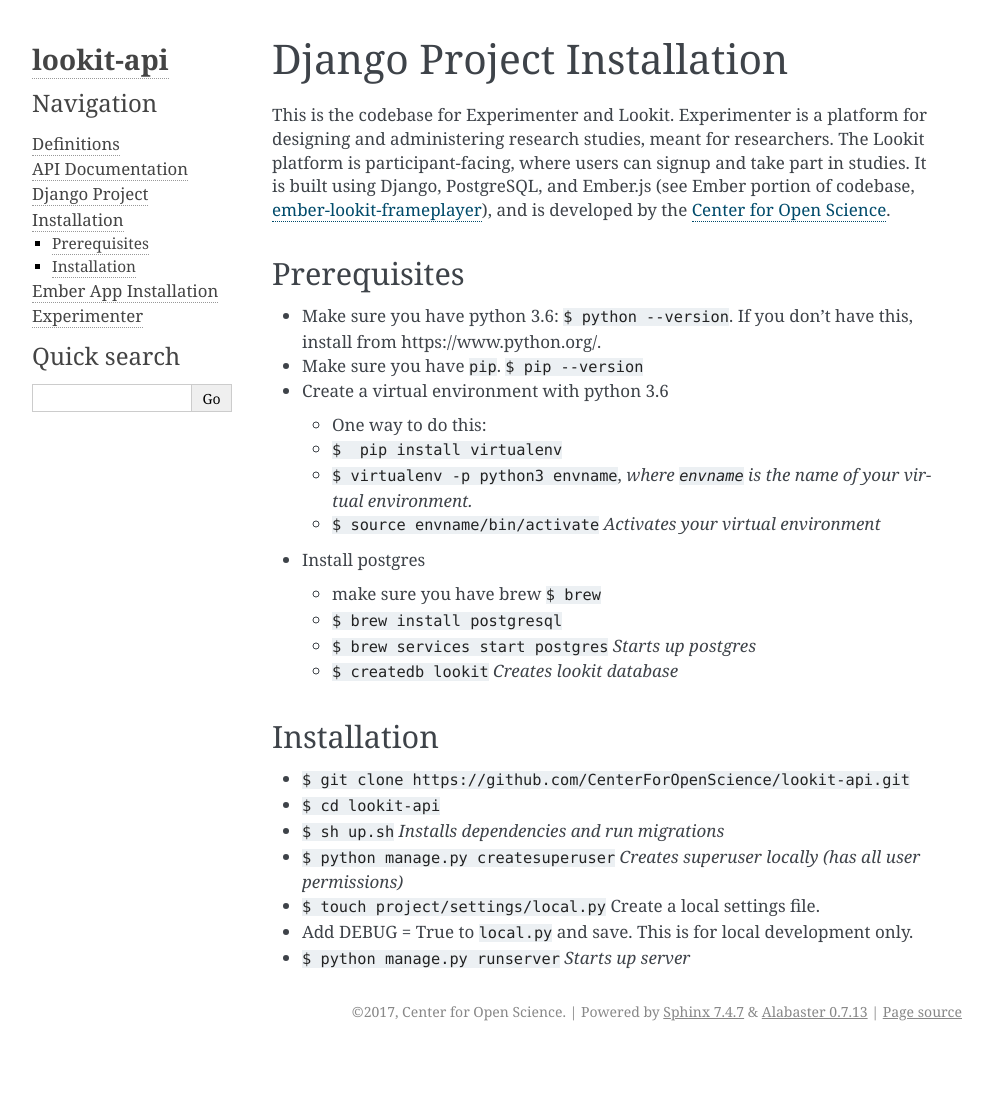
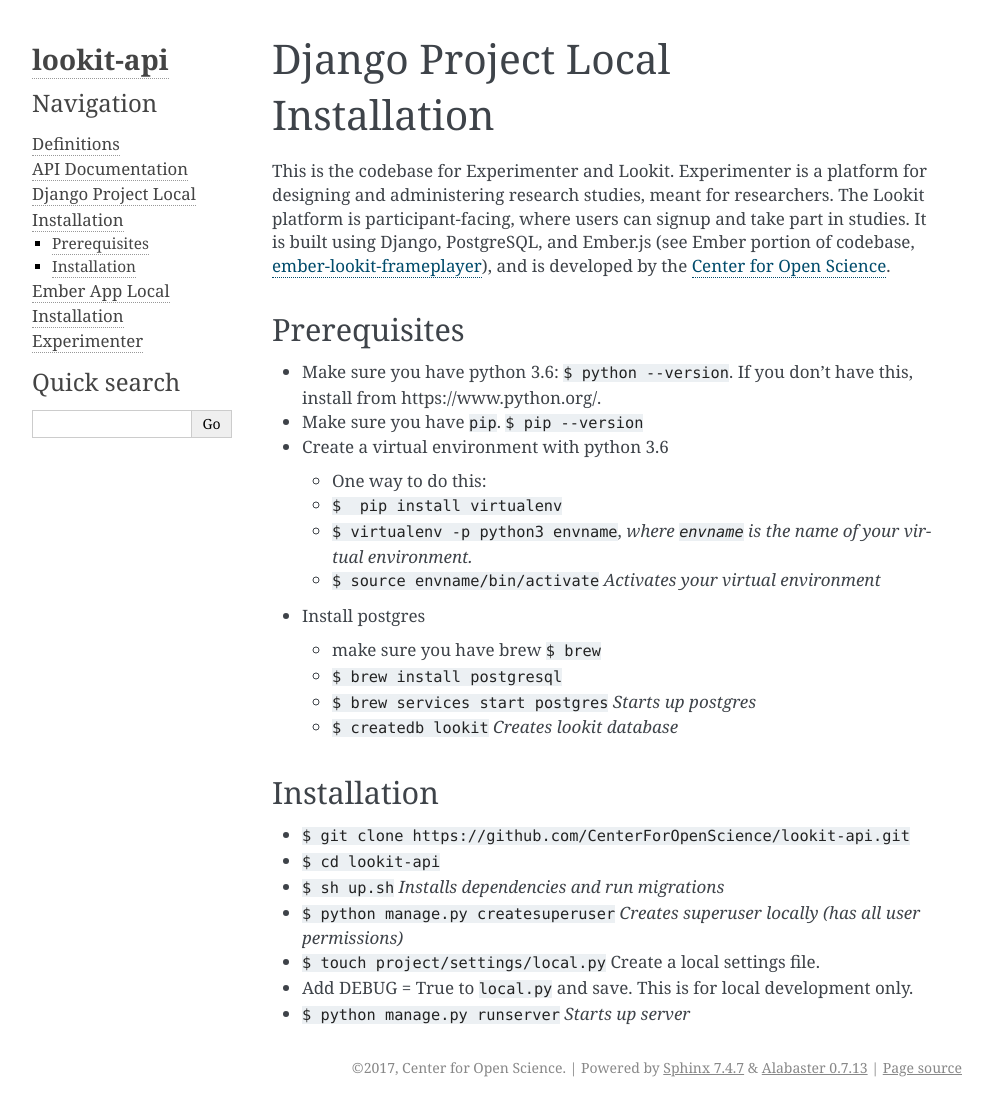
Before and after one commit to lookit/lookit-api, a Sphinx documentation site: the page built from docs/source/django-project-installation.md, in a window 1280 px wide. Shown: the whole page, without its empty margins (148-1141 px from the left). Built offline with Sphinx 7.4.7, drawn with Linux system fonts in a browser that asks for light colours; before the commit the page ends 1051 px from its top, so only the background shows below that.

Commit message:
Clarify that the instructions are for local instructions.

```diff
--- a/docs/source/django-project-installation.md
+++ b/docs/source/django-project-installation.md
@@ -1,4 +1,4 @@
-# Django Project Installation
+# Django Project Local Installation
 
 This is the codebase for Experimenter and Lookit.  Experimenter is a platform for designing and administering research studies, meant for researchers. The Lookit platform is participant-facing, where users can signup and take part in studies. It is built using Django, PostgreSQL, and Ember.js (see Ember portion of codebase, [ ember-lookit-frameplayer](https://github.com/CenterForOpenScience/ember-lookit-frameplayer)), and is developed by the [Center for Open Science](https://cos.io/).
 
--- a/docs/source/ember-app-installation.md
+++ b/docs/source/ember-app-installation.md
@@ -1,4 +1,4 @@
-# Ember App Installation
+# Ember App Local Installation
 
 This is a small Ember application that allows both researchers to preview an experiment and users to
 participate in an experiment. This is meant to be used in conjunction with the [Lookit API Django project](https://github.com/CenterForOpenScience/lookit-api), which contains the Experimenter and Lookit applications.
```
